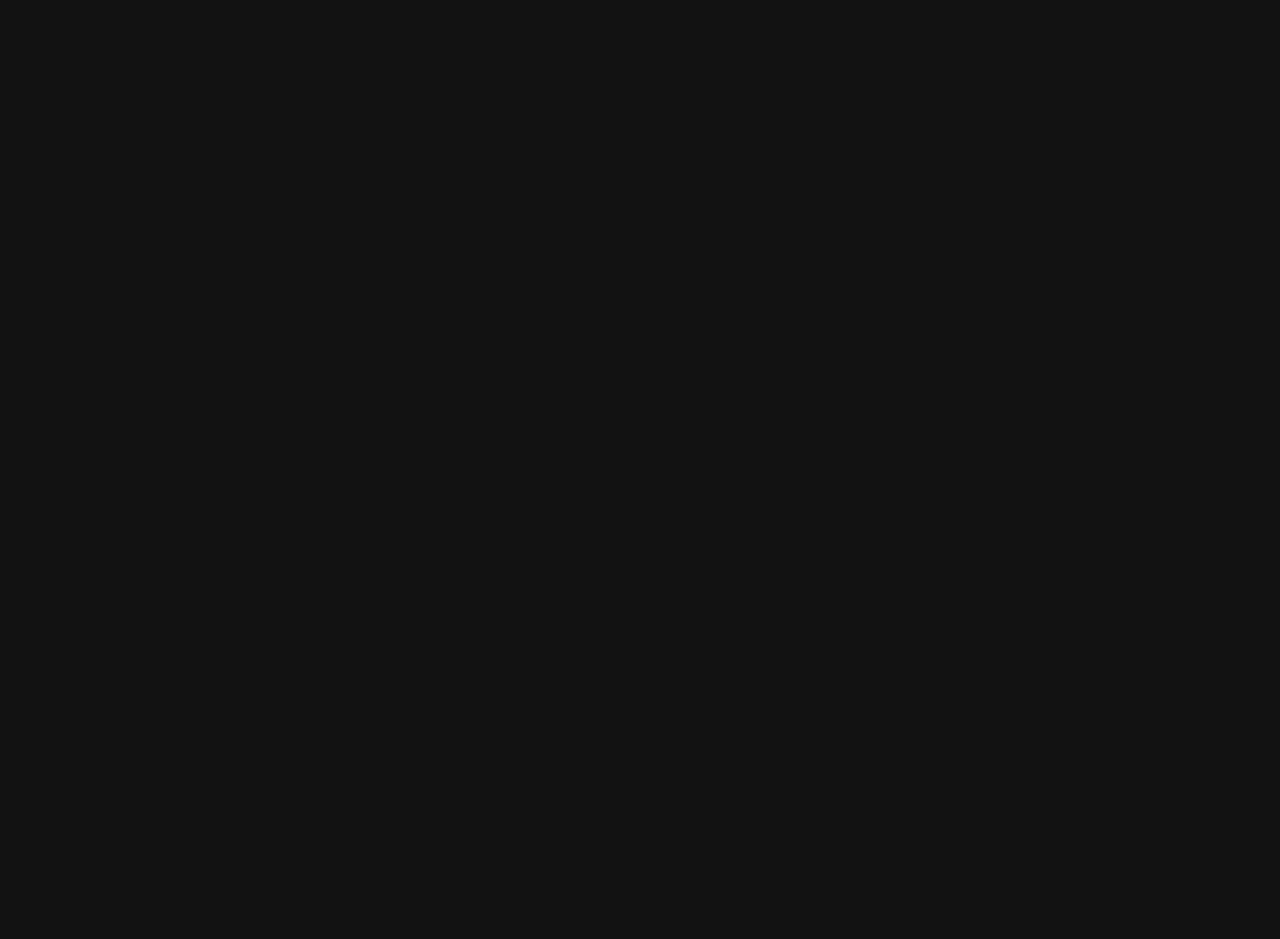
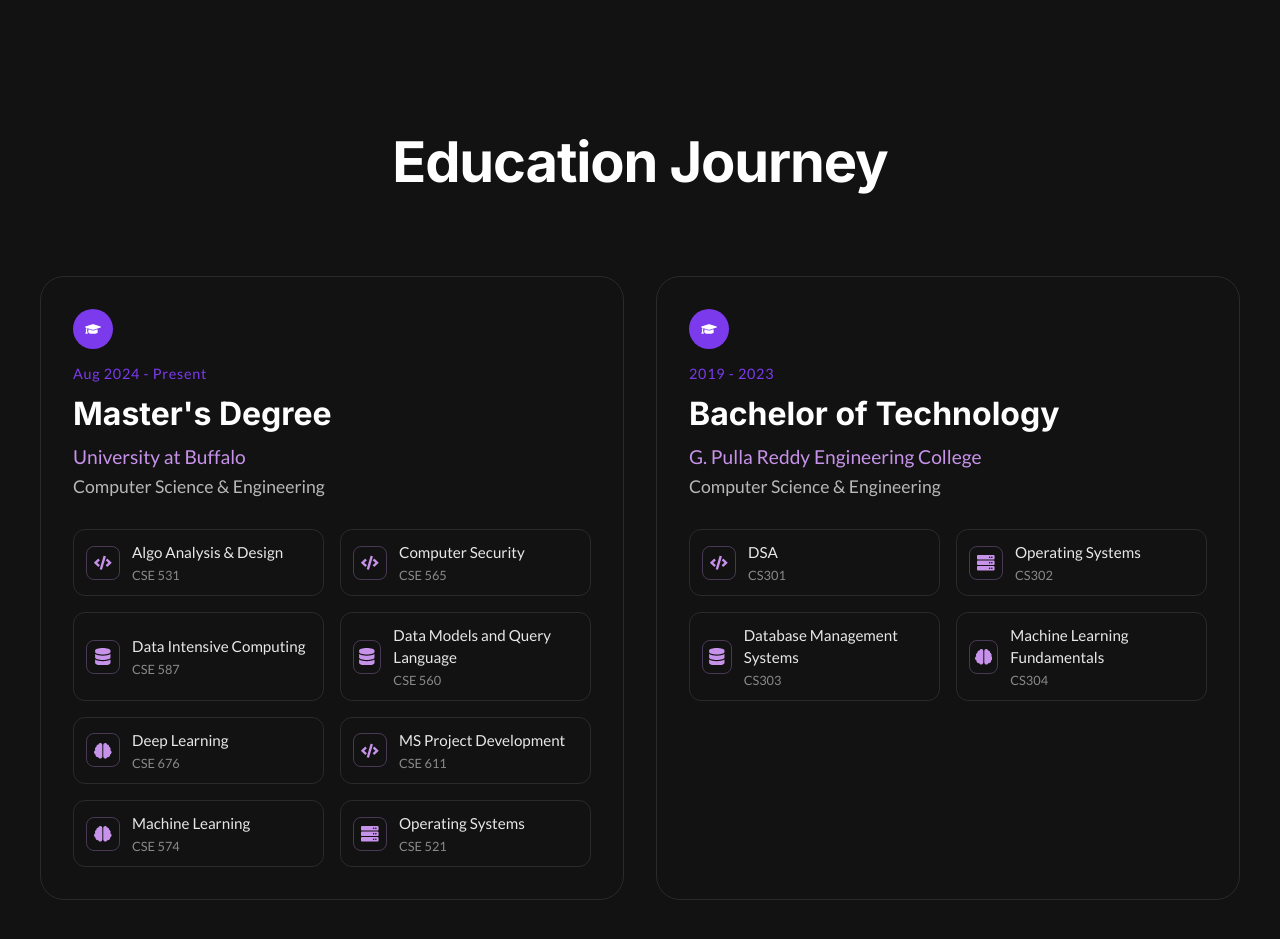
Before and after one commit to Saroja-4050/SarojaVuluvabeeti-, a React (Create React App) app: page / in a window 1280 px wide. Shown: the part 6380-7319 px from the top of the page. Before the commit the page ends 6341 px from the top, so only its background shows below. Built offline with nearby package versions, Linux system fonts and the light colour scheme.

Commit message:
Education added

```diff
--- a/src/App.js
+++ b/src/App.js
@@ -1,9 +1,12 @@
+// src/App.js
 import React, { useState, useEffect } from 'react';
 import Hero from './components/Hero';
 import About from './components/About';
 import Skills from './components/Skills';
 import Projects from './components/Projects';
-import Experience from './components/Experience';   // ← New
+import Experience from './components/Experience';
+import Education from './components/Education';           // ← new
+//import Recommendations from './components/Recommendations'; // ← new (create this)
 import Footer from './components/Footer';
 import './App.css';
 
@@ -32,7 +35,9 @@
       <About />
       <Skills />
       <Projects />
-      <Experience />           {/* ← Renders on particles */}
+      <Experience />
+      <Education />          {/* ← rendered on particles */}
+       {/* ← render your LinkedIn recs here */}
       <Footer activeSection={activeSection} />
     </div>
   );
--- /dev/null
+++ b/src/components/Education.css
@@ -0,0 +1,159 @@
+.education-section {
+  padding: 120px 24px;
+  max-width: 1200px;
+  margin: 0 auto;
+  color: #fff;
+}
+
+.education-header {
+  font-family: var(--font-heading);
+  font-size: clamp(2.5rem, 5vw, 3.5rem);
+  text-align: center;
+  margin-bottom: 80px;
+  letter-spacing: -0.02em;
+}
+
+/* Remove timeline styles and add grid container */
+.timeline-container {
+  display: grid;
+  grid-template-columns: repeat(2, 1fr);
+  gap: 32px;
+  max-width: 1200px;
+  margin: 0 auto;
+}
+
+/* Simplify timeline item styling */
+.timeline-item {
+  position: relative;
+  padding: 32px;
+  background: transparent;
+  border: 1px solid rgba(255, 255, 255, 0.1);
+  border-radius: 24px;
+  transition: all 0.3s ease;
+}
+
+.timeline-item:hover {
+  transform: translateY(-5px);
+  border-color: var(--accent-color);
+  background: rgba(255, 255, 255, 0.02);
+}
+
+.timeline-item.active {
+  border-color: var(--accent-color);
+  box-shadow: 0 0 30px rgba(124, 58, 237, 0.1);
+}
+
+.timeline-marker {
+  display: inline-flex;
+  align-items: center;
+  justify-content: center;
+  width: 40px;
+  height: 40px;
+  border-radius: 50%;
+  background: var(--accent-color);
+  color: white;
+  margin-bottom: 16px;
+}
+
+.education-period {
+  font-size: 0.9rem;
+  color: var(--accent-color);
+  margin-bottom: 12px;
+  letter-spacing: 0.05em;
+}
+
+.education-degree {
+  font-family: var(--font-heading);
+  font-size: 2rem;
+  font-weight: 700;
+  margin: 0 0 12px 0;
+  color: #fff;
+}
+
+.education-university {
+  color: #c792ea;
+  text-decoration: none;
+  font-size: 1.2rem;
+  font-weight: 500;
+  display: block;
+  margin-bottom: 8px;
+}
+
+.education-major {
+  font-size: 1.1rem;
+  color: rgba(255, 255, 255, 0.7);
+  margin-bottom: 32px;
+}
+
+.courses-grid {
+  display: grid;
+  grid-template-columns: repeat(2, 1fr);
+  gap: 16px;
+}
+
+.course-item {
+  display: flex;
+  align-items: center;
+  gap: 12px;
+  padding: 12px;
+  background: transparent;
+  border: 1px solid rgba(255, 255, 255, 0.1);
+  border-radius: 12px;
+  transition: all 0.2s ease;
+}
+
+.course-item:hover {
+  transform: translateY(-2px);
+  border-color: var(--accent-color);
+  background: rgba(255, 255, 255, 0.02);
+}
+
+.course-icon {
+  display: flex;
+  align-items: center;
+  justify-content: center;
+  width: 32px;
+  height: 32px;
+  border: 1px solid rgba(199, 146, 234, 0.3);
+  border-radius: 8px;
+  color: #c792ea;
+  font-size: 1.1rem;
+  background: transparent;
+}
+
+.course-name {
+  font-size: 0.95rem;
+  color: rgba(255, 255, 255, 0.9);
+  line-height: 1.4;
+}
+
+.course-code {
+  font-size: 0.8rem;
+  color: rgba(255, 255, 255, 0.5);
+  margin-top: 4px;
+}
+
+@media (max-width: 1024px) {
+  .timeline-container {
+    grid-template-columns: 1fr;
+    gap: 24px;
+  }
+
+  .education-degree {
+    font-size: 1.75rem;
+  }
+}
+
+@media (max-width: 768px) {
+  .education-section {
+    padding: 80px 20px;
+  }
+
+  .courses-grid {
+    grid-template-columns: 1fr;
+  }
+
+  .timeline-item {
+    padding: 24px;
+  }
+}
--- /dev/null
+++ b/src/components/Education.js
@@ -0,0 +1,102 @@
+import React, { useState } from 'react';
+import './Education.css';
+import { FaGraduationCap, FaCode, FaDatabase, FaBrain, FaServer } from 'react-icons/fa';
+
+// Helper function to map course names to appropriate icons
+const getIconForCourse = (courseName) => {
+  const lowerName = courseName.toLowerCase();
+
+  if (lowerName.includes('algorithm') || lowerName.includes('programming')) {
+    return <FaCode />;
+  }
+  if (lowerName.includes('data')) {
+    return <FaDatabase />;
+  }
+  if (lowerName.includes('machine') || lowerName.includes('deep') || lowerName.includes('neural')) {
+    return <FaBrain />;
+  }
+  if (lowerName.includes('system') || lowerName.includes('computing')) {
+    return <FaServer />;
+  }
+  // Default icon if no match
+  return <FaCode />;
+};
+
+const educationData = [
+	{
+		id: 2,
+		degree: "Master's Degree",
+		major: 'Computer Science & Engineering',
+		university: 'University at Buffalo',
+		period: 'Aug 2024 - Present',
+		courses: [
+			{ code: 'CSE 531', name: 'Algo Analysis & Design' },
+			{ code: 'CSE 565', name: 'Computer Security' },
+			{ code: 'CSE 587', name: 'Data Intensive Computing' },
+			{ code: 'CSE 560', name: 'Data Models and Query Language' },
+			{ code: 'CSE 676', name: 'Deep Learning' },
+			{ code: 'CSE 611', name: 'MS Project Development' },
+			{ code: 'CSE 574', name: 'Machine Learning' },
+			{ code: 'CSE 521', name: 'Operating Systems' }
+		]
+	},
+	{
+		id: 1,
+		degree: 'Bachelor of Technology',
+		major: 'Computer Science & Engineering',
+		university: 'G. Pulla Reddy Engineering College',
+		period: '2019 - 2023',
+		courses: [
+			{ code: 'CS301', name: 'DSA' },
+			{ code: 'CS302', name: 'Operating Systems' },
+			{ code: 'CS303', name: 'Database Management Systems' },
+			{ code: 'CS304', name: 'Machine Learning Fundamentals' }
+		]
+	}
+];
+
+export default function Education() {
+	const [activeEdu, setActiveEdu] = useState(null);
+
+	return (
+		<section id="education" className="education-section">
+			<h2 className="education-header">Education Journey</h2>
+			<div className="timeline-container">
+				{educationData.map(edu => (
+					<div
+						key={edu.id}
+						className={`timeline-item ${activeEdu === edu.id ? 'active' : ''}`}
+						onClick={() => setActiveEdu(edu.id === activeEdu ? null : edu.id)}
+					>
+						<div className="timeline-marker">
+							<FaGraduationCap />
+						</div>
+
+						<div className="timeline-content">
+							<div className="education-period">{edu.period}</div>
+							<h3 className="education-degree">{edu.degree}</h3>
+							<a href={edu.link} className="education-university" target="_blank" rel="noopener noreferrer">
+								{edu.university}
+							</a>
+							<div className="education-major">{edu.major}</div>
+
+							<div className="courses-grid">
+								{edu.courses.map((course) => (
+									<div className="course-item" key={course.code}>
+										<span className="course-icon">
+											{getIconForCourse(course.name)}
+										</span>
+										<div>
+											<span className="course-name">{course.name}</span>
+											<div className="course-code">{course.code}</div>
+										</div>
+									</div>
+								))}
+							</div>
+						</div>
+					</div>
+				))}
+			</div>
+		</section>
+	);
+}
```
